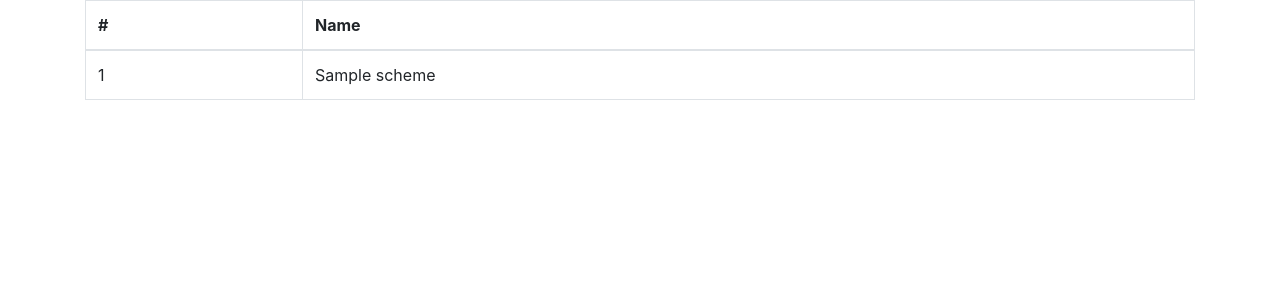
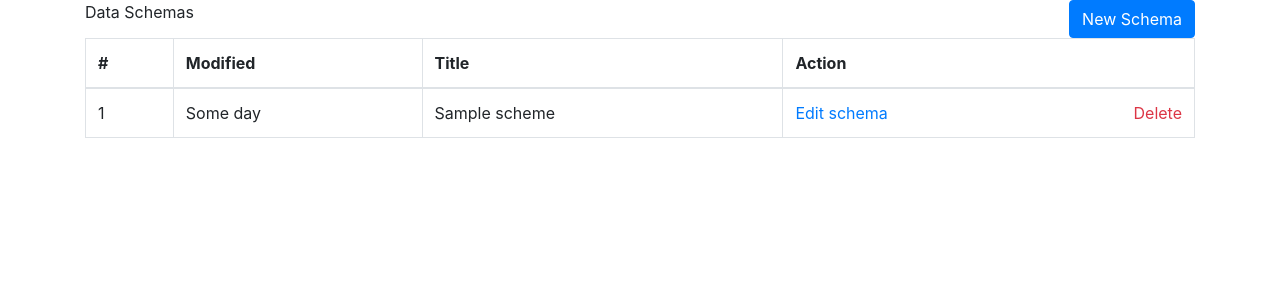
Before and after one commit to AbdullaBektayev/FakeCSV, a Django app: template templates/scheme_list.html in a window 1280 px wide. Shown: the part 72-372 px from the top of the page. Run offline with Django 3.2, Linux system fonts and the light colour scheme; the template is opened without the code that fills it: most values are stand-ins (such as "Sample title", 1, 10 or a date in 2020); some libraries are stand-ins or nearby versions.

Commit message:
corrected shema_list

```diff
--- a/templates/base.html
+++ b/templates/base.html
@@ -15,7 +15,7 @@
     <div class="collapse navbar-collapse" id="navbarText">
             <ul class="navbar-nav mr-auto">
                 <li class="nav-item">
-                    <a class="nav-link" href="#">Schemas</a>
+                    <a class="nav-link" href="api/schema">Schemas</a>
                 </li>
             </ul>
         <div class="navar-right">
--- a/templates/scheme_list.html
+++ b/templates/scheme_list.html
@@ -6,18 +6,34 @@
 {% block content %}
 
 <div class="container">
+    <div class="d-flex justify-content-between">
+        <div>Data Schemas</div>
+        <form action="" method="post">
+            {% csrf_token %}
+            <input type="submit" value="New Schema" class="btn btn-primary">
+        </form>
+    </div>
     <table class="table table-bordered">
         <thead>
             <tr>
                 <th>#</th>
-                <th>Name</th>
+                <th>Modified</th>
+                <th>Title</th>
+                <th>Action</th>
             </tr>
         </thead>
         <tbody>
             {% for scheme in scheme_list %}
                 <tr>
                     <td>{{ scheme.id }}</td>
+                    <td>Some day</td>
                     <td>{{ scheme.Name }}</td>
+                    <td>
+                        <div class="d-flex justify-content-between">
+                            <a href="#" >Edit schema</a>
+                            <a href="#" class="text-danger">Delete</a>
+                        </div>
+                    </td>
                 </tr>
             {% endfor %}
         </tbody>
```
Also changed, not shown: 1 other file.
